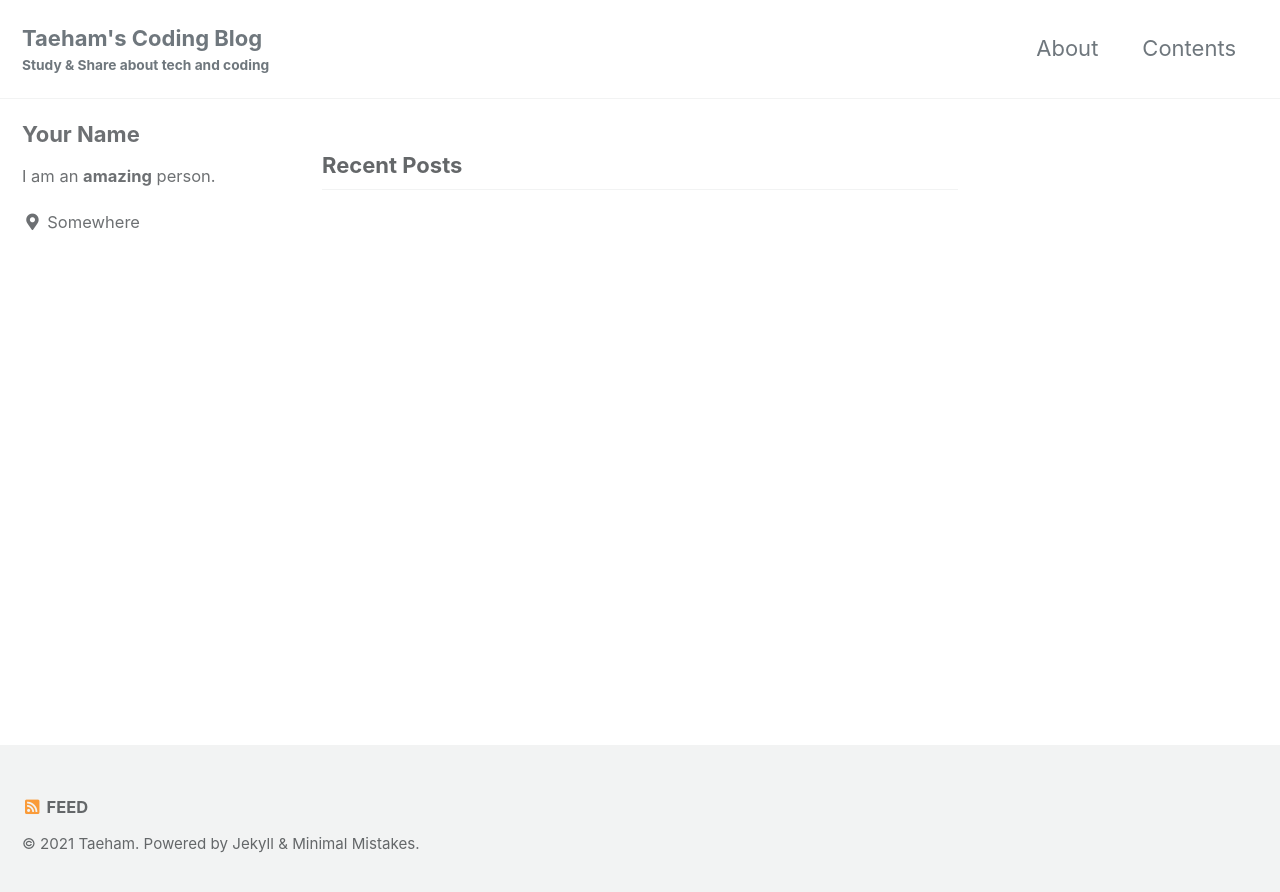
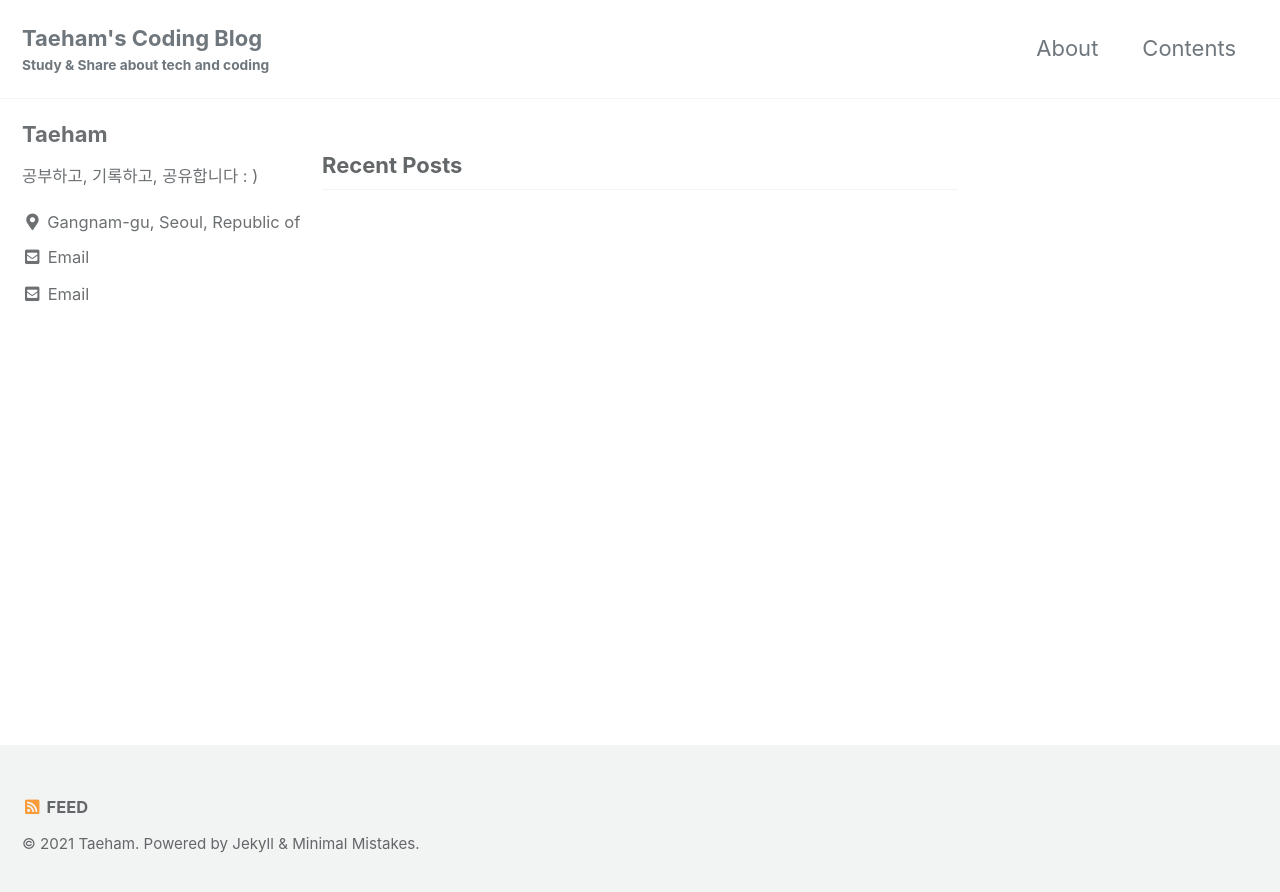
Before and after one commit to kthworks/kthworks.github.io, a Jekyll site: the page built from index.html, in a window 1280 px wide. Shown: the top 892 px of the page. Built offline with Jekyll 4.4.1, drawn with Linux system fonts in a browser that asks for light colours; cached includes are drawn as plain includes; the list of posts is cut into pages by our own code.

Commit message:
Update _config.yml

```diff
--- a/_config.yml
+++ b/_config.yml
@@ -94,15 +94,15 @@ analytics:
 
 # Site Author
 author:
-  name             : "Your Name"
+  name             : "Taeham"
   avatar           : # path of avatar image, e.g. "/assets/images/bio-photo.jpg"
-  bio              : "I am an **amazing** person."
-  location         : "Somewhere"
-  email            :
+  bio              : "공부하고, 기록하고, 공유합니다 : )"
+  location         : "Gangnam-gu, Seoul, Republic of Korea"
+  email            : kthwork9934@gmail.com
   links:
     - label: "Email"
       icon: "fas fa-fw fa-envelope-square"
-      # url: "mailto:your.name@email.com"
+      url: "kthwork9934@gmail.com"
     - label: "Website"
       icon: "fas fa-fw fa-link"
       # url: "https://your-website.com"
```
